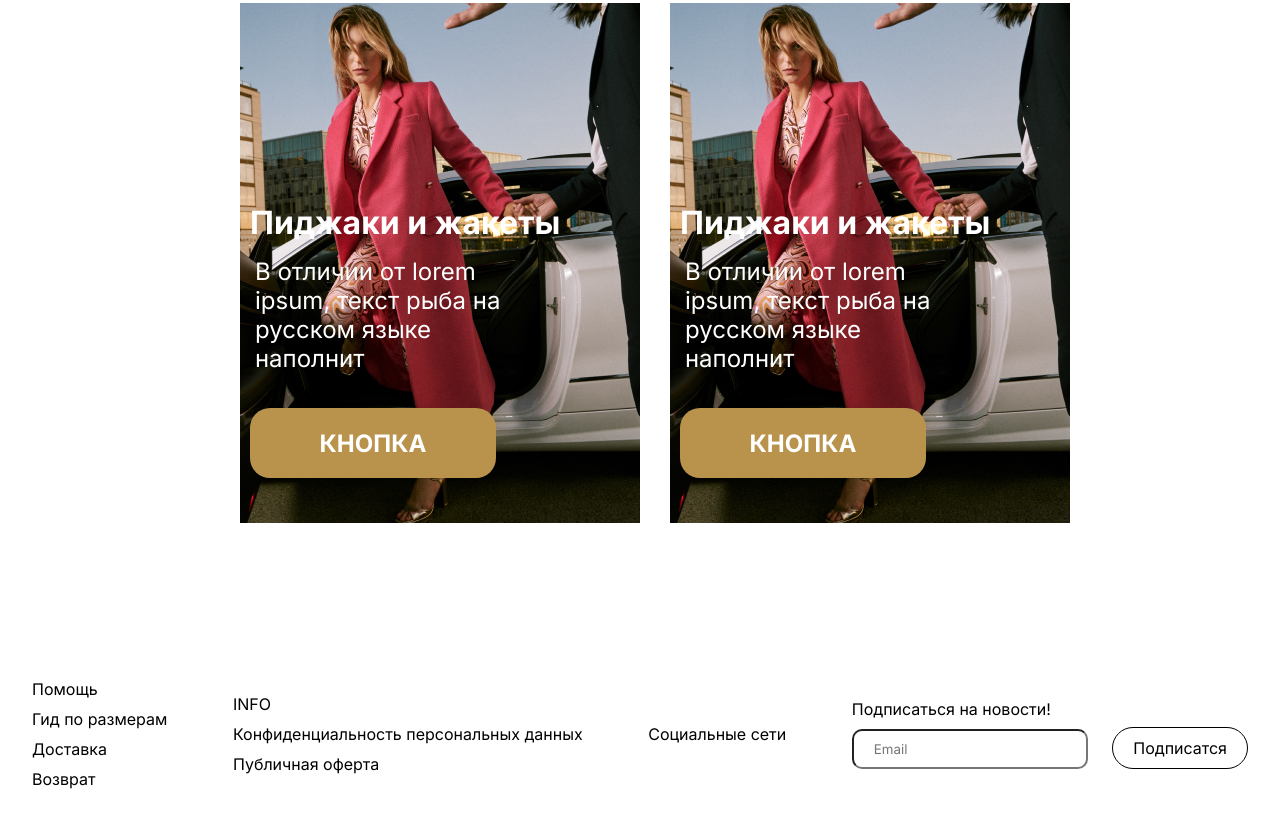
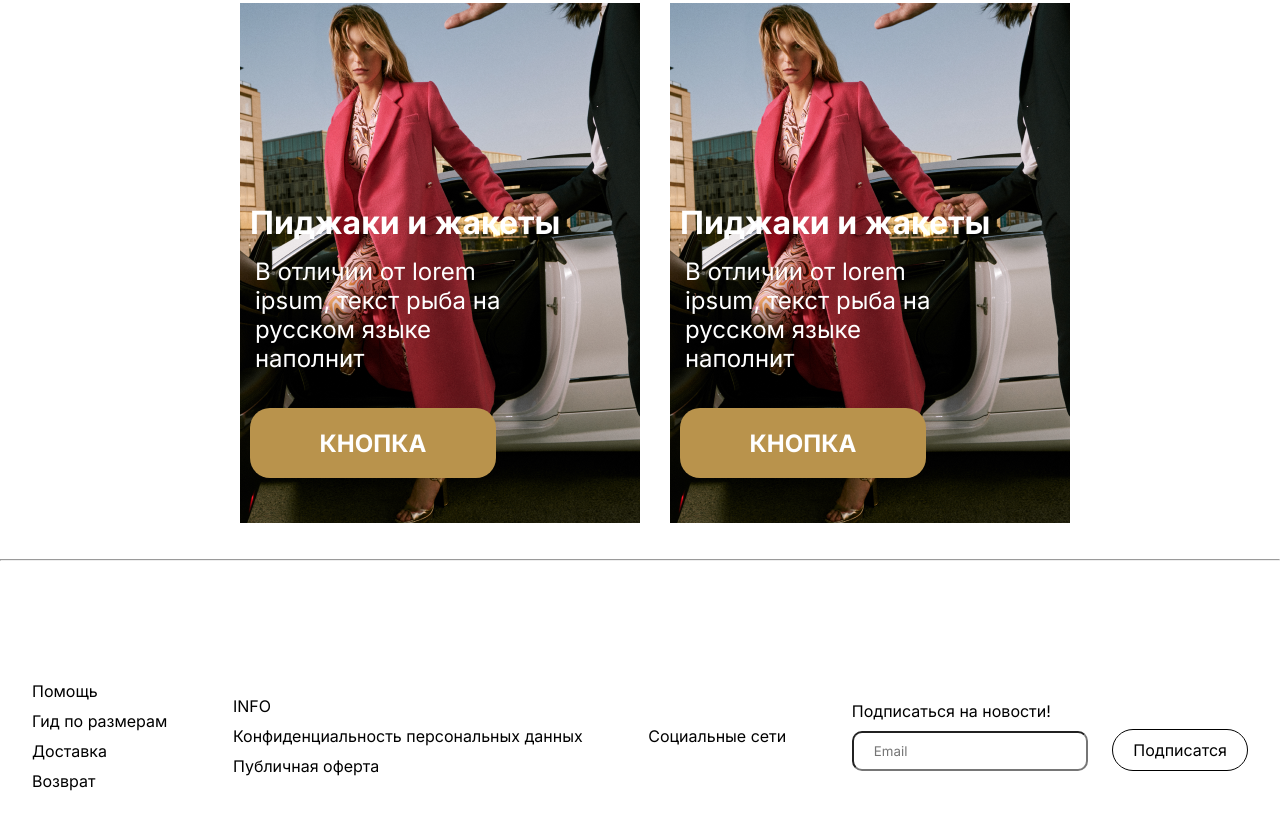
Before and after one commit to rakhimmmmm23/stanislav-v2, a plain HTML site: page index.html in a window 1280 px wide. Shown: the part 3249-4074 px from the top of the page. Drawn offline with Linux system fonts and the light colour scheme.

Commit message:
Update index.html

```diff
--- a/index.html
+++ b/index.html
@@ -185,6 +185,7 @@
         </div>
       </div>
     </div>
+    <hr style="margin-bottom:30px;"/>
     <footer>
       <div class="footer-container">
         <div class="footer-flex">
```
